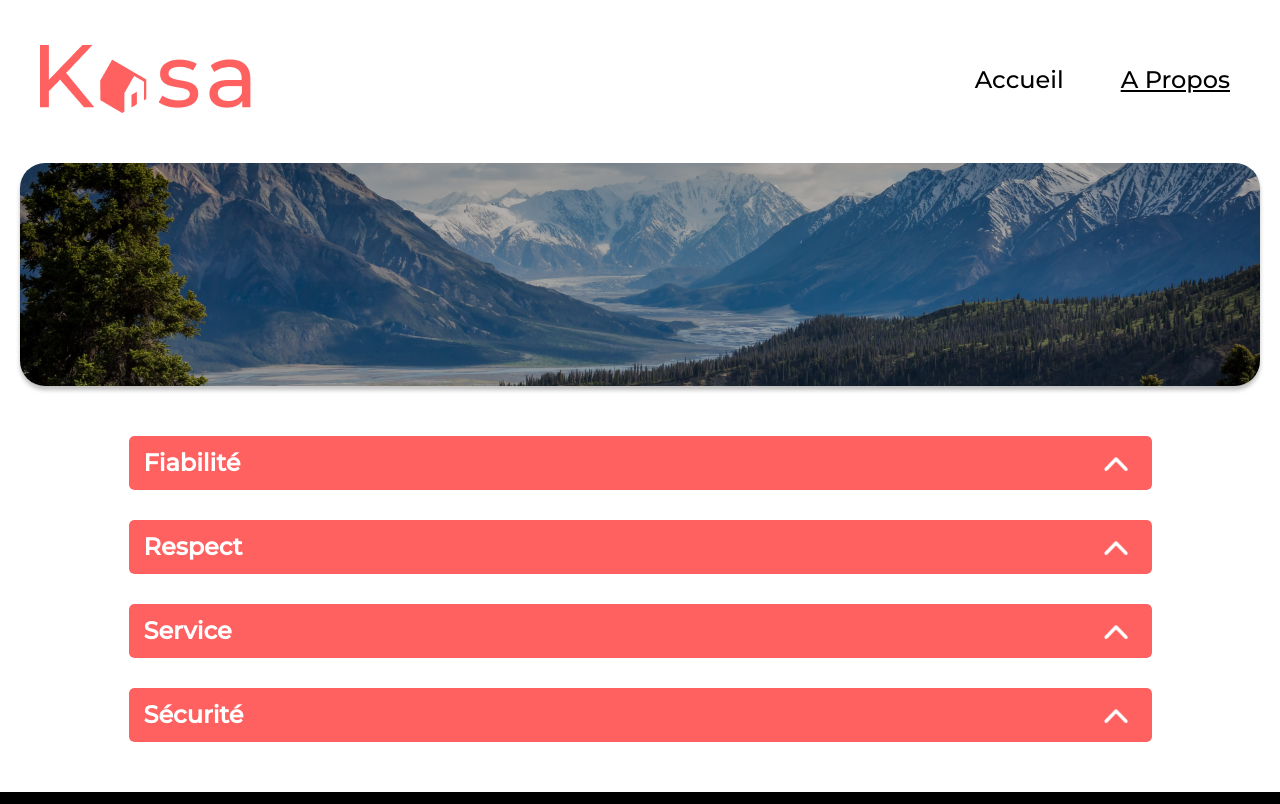
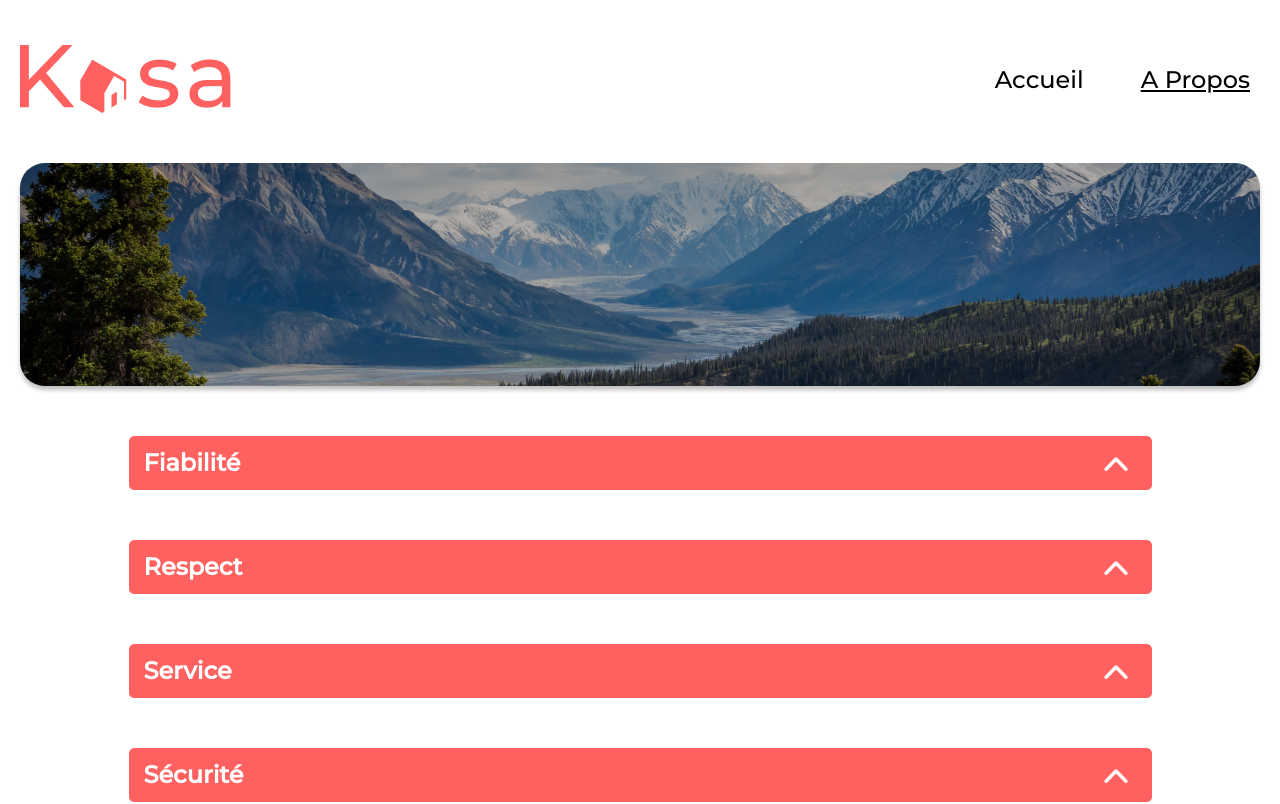
Before and after one commit to yoannscherrer/kasa, a React (Create React App) app: page /a-propos in a window 1280 px wide. Shown: the top 804 px of the page. Built offline with nearby package versions, Linux system fonts and the light colour scheme.

Commit message:
Modification après soutenance

```diff
--- a/src/components/Banner.js
+++ b/src/components/Banner.js
@@ -1,32 +1,17 @@
-import { useEffect, useState } from 'react';
-import '../styles/banner.scss';
-import { NavLink } from 'react-router-dom';
-import logo from '../assets/logo.png';
+import "../styles/banner.scss";
 
-function Banner() {
-
+function Banner({ image, text, opacity }) {
     return (
-        <div className="kasa-banner">
-            <img src={logo} alt="Kasa" className="kasa-logo" />
-            <nav>
-                <ul>
-                    <li>
-                        <NavLink
-                            to="/"
-                        >
-                            Accueil
-                        </NavLink>
-                    </li>
-                    <li>
-                        <NavLink
-                            to="/a-propos"
-                        >
-                            A Propos
-                        </NavLink>
-                    </li>
-                </ul>
-            </nav>
-        </div>
+        <section
+            className="banner-section"
+            style={{ backgroundImage: `url(${image})` }}
+        >
+            <div
+                className="banner-overlay"
+                style={{ opacity: opacity }}
+            ></div>
+            {text && <p className="banner-text">{text}</p>}
+        </section>
     );
 }
 
--- a/src/components/Collapse.js
+++ b/src/components/Collapse.js
@@ -7,16 +7,17 @@ function Collapse({ title, children }) {
 
   return (
     <div className="collapse">
-      <div className="collapse-header">
+      <div className="collapse-header" onClick={() => setIsOpen(!isOpen)}>
         <span className="collapse-title">{title}</span>
         <img
           src={arrow}
           alt="Toggle Collapse"
           className={`collapse-arrow ${isOpen ? "open" : ""}`}
-          onClick={() => setIsOpen(!isOpen)}
         />
       </div>
-      {isOpen && <div className="collapse-content">{children}</div>}
+      <div className={`collapse-content ${isOpen ? "open" : ""}`}>
+        {children}
+      </div>
     </div>
   );
 }
--- a/src/components/Layout.js
+++ b/src/components/Layout.js
@@ -1,10 +1,10 @@
-import Banner from "./Banner";
+import Navbar from "./Navbar";
 import Footer from "./Footer";
 
 function Layout({ children }) {
     return (
       <div>
-        <Banner />
+        <Navbar />
         <main>{children}</main>
         <Footer />
       </div>
--- /dev/null
+++ b/src/components/Navbar.js
@@ -0,0 +1,32 @@
+import '../styles/navbar.scss';
+import { NavLink } from 'react-router-dom';
+import logo from '../assets/logo.png';
+
+function Navbar() {
+
+    return (
+        <div className="kasa-banner">
+            <img src={logo} alt="Kasa" className="kasa-logo" />
+            <nav>
+                <ul>
+                    <li>
+                        <NavLink
+                            to="/"
+                        >
+                            Accueil
+                        </NavLink>
+                    </li>
+                    <li>
+                        <NavLink
+                            to="/a-propos"
+                        >
+                            A Propos
+                        </NavLink>
+                    </li>
+                </ul>
+            </nav>
+        </div>
+    );
+}
+
+export default Navbar;
--- a/src/pages/A-propos.js
+++ b/src/pages/A-propos.js
@@ -1,10 +1,14 @@
 import Collapse from "../components/Collapse";
 import "../styles/apropos.scss";
+import Banner from "../components/Banner";
+import aproposBanner from "../assets/apropos_banner.png";
 
 function Apropos() {
     return (
       <div className="collapse-parent">
-        <section className="first-image"></section>
+        <section className="firstsection">
+          <Banner image={aproposBanner} opacity={0.3}/>
+        </section>
         <section>
           <Collapse title="Fiabilité">
             <p>Les annonces postées sur Kasa garantissent une fiabilité totale. Les photos sont conformes aux logements, et toutes les informations sont régulièrement vérifiées  par nos équipes.</p>
--- a/src/pages/Fiche-logement.js
+++ b/src/pages/Fiche-logement.js
@@ -1,4 +1,4 @@
-import { useParams, useNavigate } from "react-router-dom";
+import { useParams} from "react-router-dom";
 import logements from "../logements.json";
 import Carousel from "../components/Carroussel";
 import Collapse from "../components/Collapse";
--- a/src/pages/Home.js
+++ b/src/pages/Home.js
@@ -1,14 +1,15 @@
 import Card from '../components/Card';
 import logements from '../logements.json';
 import '../styles/home.scss';
+import Banner from "../components/Banner";
+import homeBanner from "../assets/home_banner.png";
 
 function Home() {
     return (
         <div className="home">
             <section className="first-section">
-            <p className="first-section-text">Chez vous, partout et ailleurs</p>
+                <Banner image={homeBanner} text="Chez vous, partout et ailleurs" opacity={0.6} />
             </section>
-
             <section className="second-section">
                 <div className="card-list">
                     {logements.map((logement) => (
--- a/src/styles/apropos.scss
+++ b/src/styles/apropos.scss
@@ -44,27 +44,27 @@
         font-size: 18px;
         font-weight: 400;
         color: #333;
+        max-height: 0;
+        overflow: hidden;
+        opacity: 0;
+        transition: max-height 0.5s ease-in-out, opacity 0.5s ease-in-out;
     }
+
+    .collapse-content.open {
+        max-height: 500px; /* Ajuste selon la taille du contenu */
+        opacity: 1;
+    }
+
 }
 
-.first-image {
+.firstsection {
     max-width: $banner-max-width;
     height: $first-section-height;
-    border-radius: 25px;
-    overflow: hidden;
-    background-image: url('../assets/image_source_2.png');
-    background-size: cover;
-    background-position: center;
-    background-blend-mode: darken;
-    background-color: rgba(0, 0, 0, 0.3);
-    margin: 0 auto;
-    box-shadow: 0px 4px 4px 0px rgba(0, 0, 0, 0.25);
-    position: relative;
-    margin-top: 50px;
-    margin-bottom: 50px;
     display: flex;
-    justify-content: center;
+    justify-content: space-between;
     align-items: center;
+    margin: 50px auto;
+    padding: 0 $padding-horizontal;
 }
 
 @media screen and (max-width: 768px) {
@@ -94,12 +94,11 @@
         }
     }
 
-    .first-image {
+    .firstsection {
         width: 335px;
         height: 111px;
         margin-top: 17px;
         margin-bottom: 27px;
-        border-radius: 10px;
     }
 
     section {
--- a/src/styles/banner.scss
+++ b/src/styles/banner.scss
@@ -1,86 +1,50 @@
 @use 'variables' as *;
 
-body {
-  font-family: $font-family;
-  margin-top: $top-gap;
+.banner-section {
+    width: 100%;
+    height: 100%;
+    background-size: cover;
+    background-position: center;
+    display: flex;
+    align-items: center;
+    justify-content: center;
+    border-radius: 25px;
+    overflow: hidden;
+    box-shadow: 0px 4px 4px 0px rgba(0, 0, 0, 0.25);
+    position: relative;
+    margin-top: 50px;
+    margin-bottom: 50px;
 }
 
-.active {
-  text-decoration: underline;
+.banner-text {
+    font-size: 48px;
+    color: white;
+    font-weight: 700;
+    text-shadow:
+        -1px -1px 0 black,
+         1px -1px 0 black,
+        -1px  1px 0 black,
+         1px  1px 0 black;
+    z-index: 1;
 }
 
-.kasa-banner {
-  max-width: $banner-max-width;
-  width: 100%;
-  height: $banner-height;
-  display: flex;
-  justify-content: space-between;
-  align-items: center;
-  margin: 0 auto;
-  padding: 0 $padding-horizontal;
-  box-sizing: border-box;
-
-  nav {
-    display: flex;
-
-    ul {
-      display: flex;
-      justify-content: flex-end;
-      align-items: center;
-      list-style-type: none;
-      margin: 0;
-      padding: 0;
-
-      li {
-        margin-left: $gap-between-items;
-
-        &:last-child {
-          margin-right: 10px;
-        }
-
-        a {
-          display: flex;
-          align-items: center;
-          text-decoration: none;
-          color: $primary-color;
-          font-weight: $font-weight;
-          font-size: $font-size;
-          white-space: nowrap;
-
-          &.active {
-            text-decoration: underline;
-          }
-        }
-      }
-    }
-  }
-}
-
-section {
-  margin-top: $gap-between-sections;
+.banner-overlay {
+    position: absolute;
+    width: 100%;
+    height: 100%;
+    background: black; // Ou une autre couleur selon le design
 }
 
 @media screen and (max-width: 768px) {
-  .kasa-banner {
-    max-width: 375px;
-    padding: 0 20px;
+.banner-text {
+    font-size: 24px;
+    width: 225px;
+    position: relative;
+    left: -36px;
+}
 
-    nav ul {
-      gap: 16px;
+.banner-section {
+    border-radius: 10px;
+}
 
-      li {
-        margin-left: 0;
-      }
-
-      li a {
-        font-size: 12px;
-        white-space: nowrap;
-      }
-    }
-  }
-
-  .kasa-logo {
-    width: 145px;
-    height: 46.88px;
-  }
 }
--- a/src/styles/logement.scss
+++ b/src/styles/logement.scss
@@ -160,11 +160,13 @@
     .logement {
         display: flex;
         flex-direction: column;
+        max-width: 335px;
+        margin-top: 10px;
     }
 
 
     #logement-location {
-        margin-top: -10px;
+        margin-top: -5px;
         font-size: 14px;
     }
 
--- /dev/null
+++ b/src/styles/navbar.scss
@@ -0,0 +1,85 @@
+@use 'variables' as *;
+
+body {
+  font-family: $font-family;
+  margin-top: $top-gap;
+}
+
+.active {
+  text-decoration: underline;
+}
+
+.kasa-banner {
+  max-width: $banner-max-width;
+  width: 100%;
+  height: $banner-height;
+  display: flex;
+  justify-content: space-between;
+  align-items: center;
+  margin: 0 auto;
+  box-sizing: border-box;
+
+  nav {
+    display: flex;
+
+    ul {
+      display: flex;
+      justify-content: flex-end;
+      align-items: center;
+      list-style-type: none;
+      margin: 0;
+      padding: 0;
+
+      li {
+        margin-left: $gap-between-items;
+
+        &:last-child {
+          margin-right: 10px;
+        }
+
+        a {
+          display: flex;
+          align-items: center;
+          text-decoration: none;
+          color: $primary-color;
+          font-weight: $font-weight;
+          font-size: $font-size;
+          white-space: nowrap;
+
+          &.active {
+            text-decoration: underline;
+          }
+        }
+      }
+    }
+  }
+}
+
+section {
+  margin-top: $gap-between-sections;
+}
+
+@media screen and (max-width: 768px) {
+  .kasa-banner {
+    max-width: 375px;
+    padding: 0 20px;
+
+    nav ul {
+      gap: 16px;
+
+      li {
+        margin-left: 0;
+      }
+
+      li a {
+        font-size: 12px;
+        white-space: nowrap;
+      }
+    }
+  }
+
+  .kasa-logo {
+    width: 145px;
+    height: 46.88px;
+  }
+}
```
Also changed, not shown: src/styles/home.scss (+3 -29 lines), src/assets/apropos_banner.png (renamed from src/assets/image_source_2.png), src/assets/home_banner.png (renamed from src/assets/image_source_1.png).
